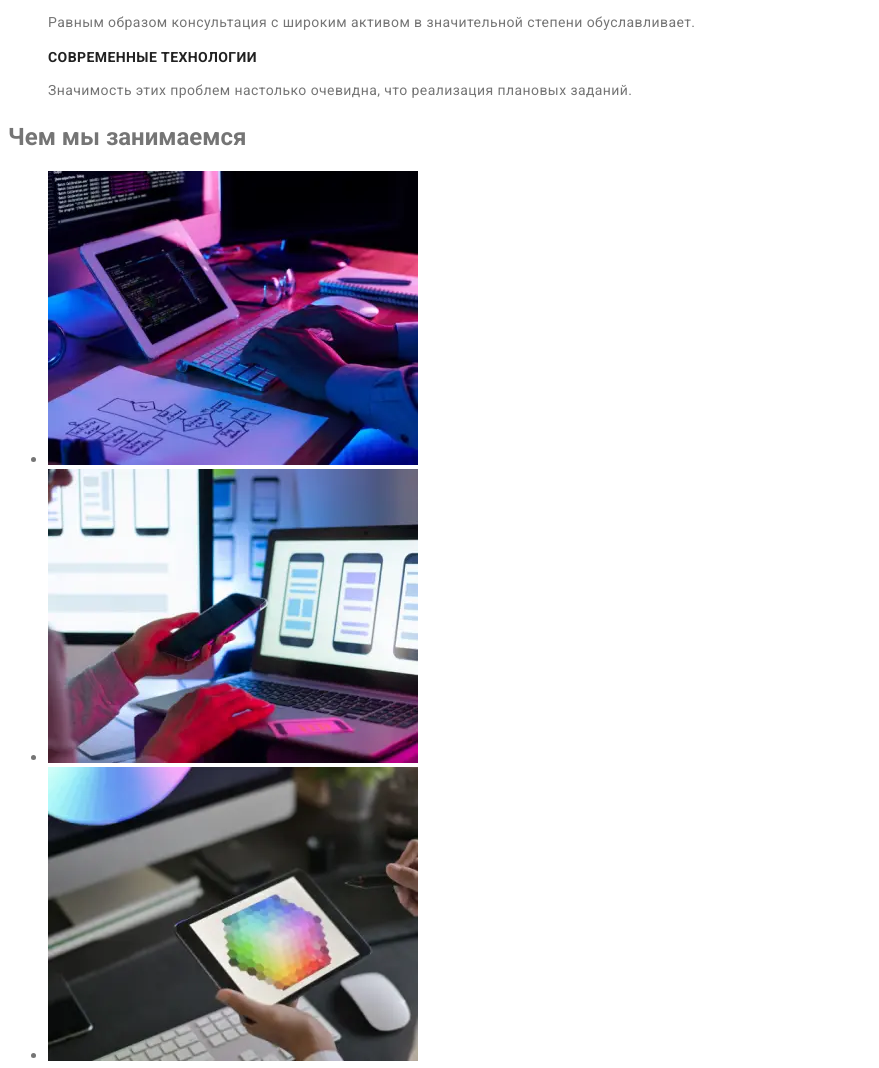
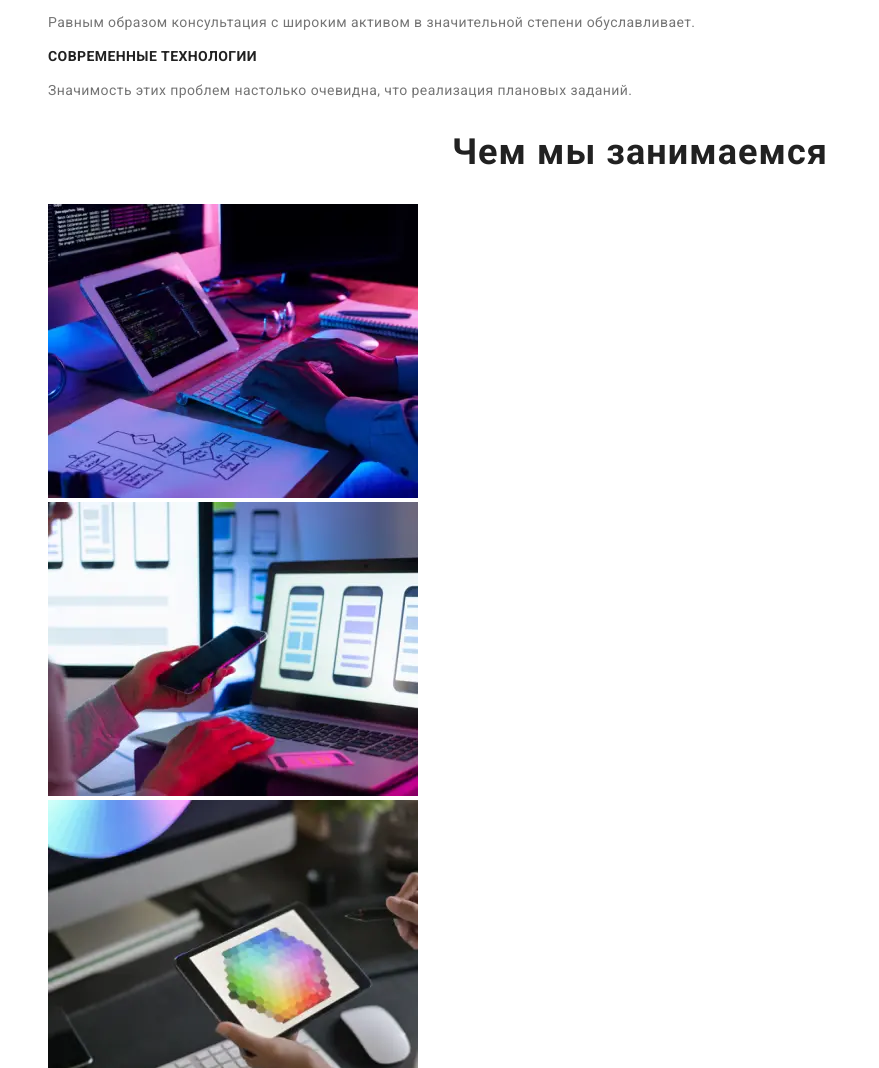
Before and after one commit to KapitanEvgenij/goit-markup-hw-02, a plain HTML site: page index.html in a window 1280 px wide. Shown: the part 550-1618 px from the top of the page, without its empty margins (0-879 px from the left). Drawn offline with Linux system fonts and the light colour scheme.

Commit message:
adds products styles

```diff
--- a/css/styles.css
+++ b/css/styles.css
@@ -126,7 +126,7 @@ a.active {
 .features-subtitle {
     font-weight: 700;
     font-size: 14px;
-    line-height: 16px;
+    line-height: 1.14;
     letter-spacing: 0.03em;
     text-transform: uppercase;
     color: var(--second-title-color);
@@ -137,3 +137,14 @@ a.active {
     line-height: 1.71;
     letter-spacing: 0.03em;
 }
+
+/*--------- Products STYLES --------- */
+
+.products-title {
+    font-weight: 700;
+    font-size: 36px;
+    line-height: 1.16;
+    text-align: center;
+    letter-spacing: 0.03em;
+    color: var(--second-title-color);
+}
--- a/index.html
+++ b/index.html
@@ -81,18 +81,24 @@
           </li>
         </ul>
       </section>
-      <!-- What are we doing -->
-      <section>
-        <h2>Чем мы занимаемся</h2>
-        <ul>
-          <li>
-            <a href=""><img src="./images/box1.webp" alt="Десктопные приложения" width="370" /></a>
+      <!-- PRODUCTS -->
+      <section class="products">
+        <h2 class="products-title">Чем мы занимаемся</h2>
+        <ul class="products-list list">
+          <li class="products-item">
+            <a href="" class="products-link"
+              ><img src="./images/box1.webp" alt="Десктопные приложения" width="370"
+            /></a>
           </li>
-          <li>
-            <a href=""><img src="./images/box2.webp" alt="Мобильные приложения" width="370" /></a>
+          <li class="products-item">
+            <a href="" class="products-link"
+              ><img src="./images/box2.webp" alt="Мобильные приложения" width="370"
+            /></a>
           </li>
-          <li>
-            <a href=""><img src="./images/box3.webp" alt="Дизайнерские решения" width="370" /></a>
+          <li class="products-item">
+            <a href="" class="products-link"
+              ><img src="./images/box3.webp" alt="Дизайнерские решения" width="370"
+            /></a>
           </li>
         </ul>
       </section>
```
